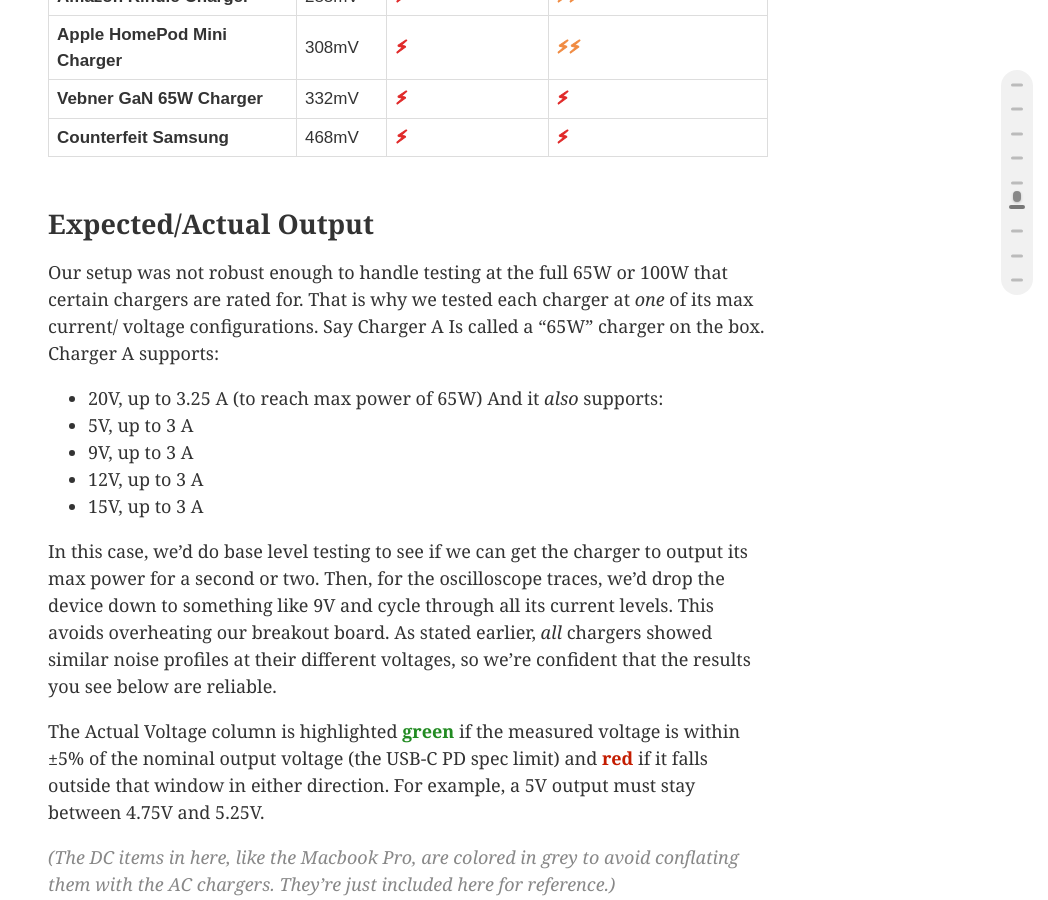
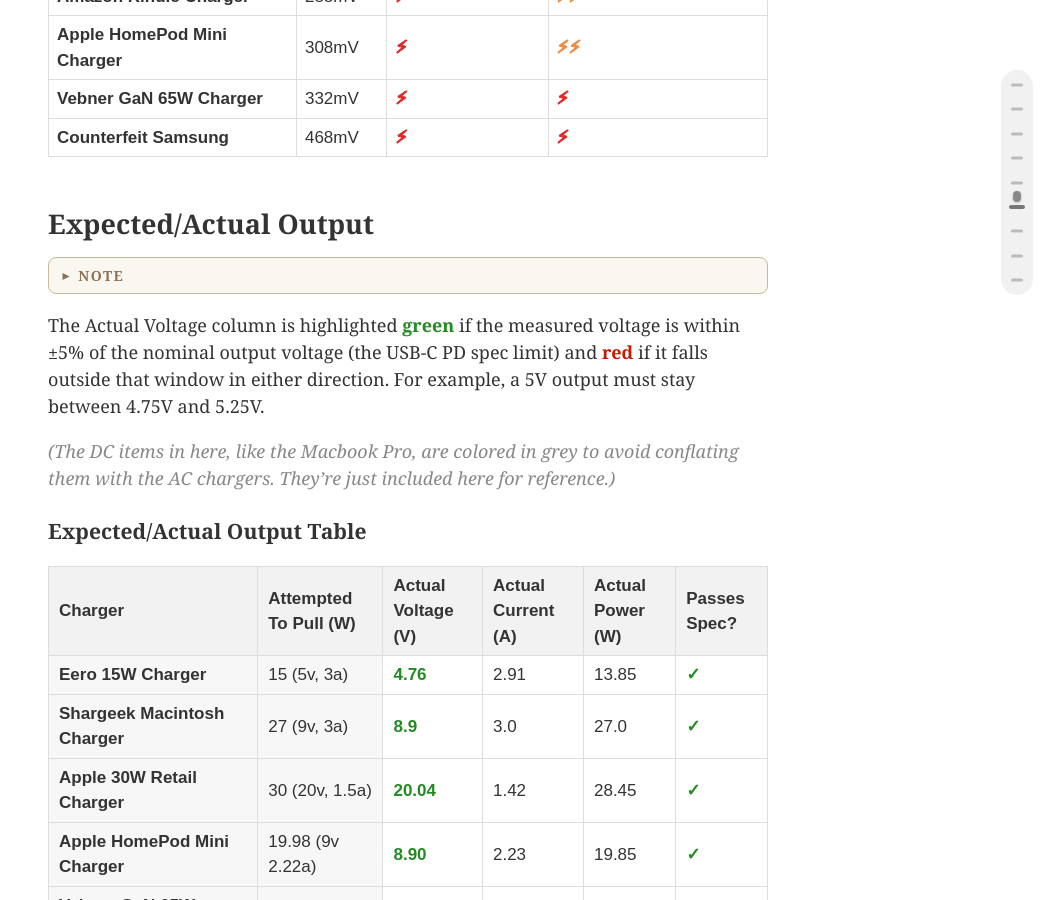
Before and after one commit to 0sps/sull1van.com, a Jekyll site: the page built from _posts/2026-01-19-a-dozen-chargers-in-the-lab.md, in a window 1280 px wide and 900 px high, scrolled down 8874 px. Shown: the whole window, without its empty margins (232-1280 px from the left). Built offline with Jekyll 4.4.1, drawn with Linux system fonts in a browser that asks for light colours.

Commit message:
Update 2026-01-19-a-dozen-chargers-in-the-lab.md

```diff
--- a/_posts/2026-01-19-a-dozen-chargers-in-the-lab.md
+++ b/_posts/2026-01-19-a-dozen-chargers-in-the-lab.md
@@ -473,7 +473,7 @@
 <details class="note-card">
   <summary>Note</summary>
   <div class="note-card-body">
-    Ken used the term ripple to mean <strong>Line Ripple</strong>, to describe the lower 120Hz fluctuations caused by the AC wall input; we use Switching Ripple to focus purely on the oscillator!
+    Ken used the term ripple to mean <strong>Line Ripple</strong>, to describe the lower 120Hz fluctuations caused by the AC wall input; we use Switching Ripple to focus purely on the oscillator.
   </div>
 </details>
 
@@ -912,15 +912,23 @@
 
 
 ## Expected/Actual Output
-Our setup was not robust enough to handle testing at the full 65W or 100W that certain chargers are rated for. That is why we tested each charger at *one* of its max current/ voltage configurations. Say Charger A Is called a "65W" charger on the box. Charger A supports:
-- 20V, up to 3.25 A (to reach max power of 65W)
-And it *also* supports:
-- 5V, up to 3 A
-- 9V, up to 3 A
-- 12V, up to 3 A
-- 15V, up to 3 A
-
-In this case, we'd do base level testing to see if we can get the charger to output its max power for a second or two. Then, for the oscilloscope traces, we'd drop the device down to something like 9V and cycle through all its current levels. This avoids overheating our breakout board. As stated earlier, *all* chargers showed similar noise profiles at their different voltages, so we're confident that the results you see below are reliable.
+<details class="note-card">
+  <summary>Note</summary>
+  <div class="note-card-body">
+    <p>Our setup was not robust enough to handle testing at the full 65W or 100W that certain chargers are rated for. That is why we tested each charger at <em>one</em> of its max current/voltage configurations. Say Charger A is called a "65W" charger on the box. Charger A supports:</p>
+    <ul>
+      <li>20V, up to 3.25 A (to reach max power of 65W)</li>
+    </ul>
+    <p>And it <em>also</em> supports:</p>
+    <ul>
+      <li>5V, up to 3 A</li>
+      <li>9V, up to 3 A</li>
+      <li>12V, up to 3 A</li>
+      <li>15V, up to 3 A</li>
+    </ul>
+    <p>In this case, we'd do base level testing to see if we can get the charger to output its max power for a second or two. Then, for the oscilloscope traces, we'd drop the device down to something like 9V and cycle through all its current levels. This avoids overheating our breakout board. As stated earlier, <em>all</em> chargers showed similar noise profiles at their different voltages, so we're confident that the results you see below are reliable.</p>
+  </div>
+</details>
 
 
 The Actual Voltage column is highlighted <span style="color:#228B22; font-weight:700;">green</span> if the measured voltage is within ±5% of the nominal output voltage (the USB-C PD spec limit) and <span style="color:#C41C00; font-weight:700;">red</span> if it falls outside that window in either direction. For example, a 5V output must stay between 4.75V and 5.25V.
```
